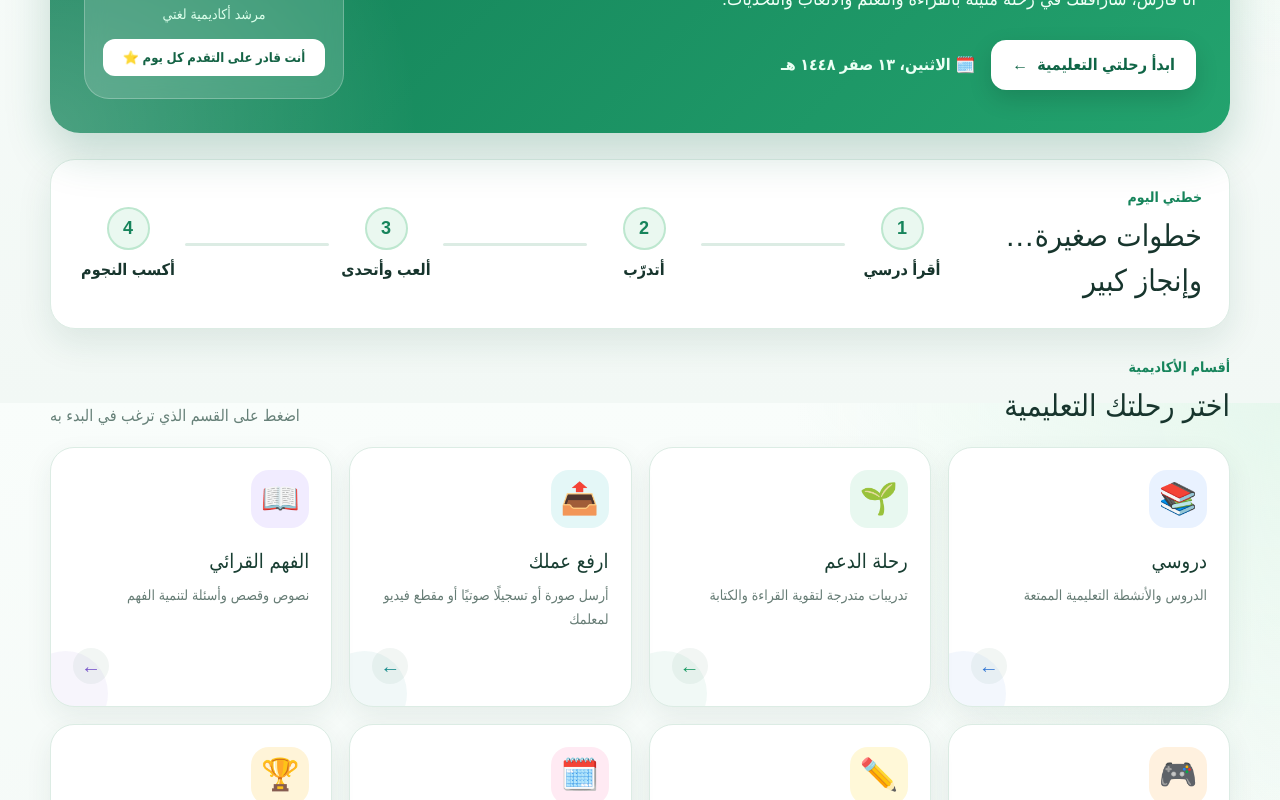
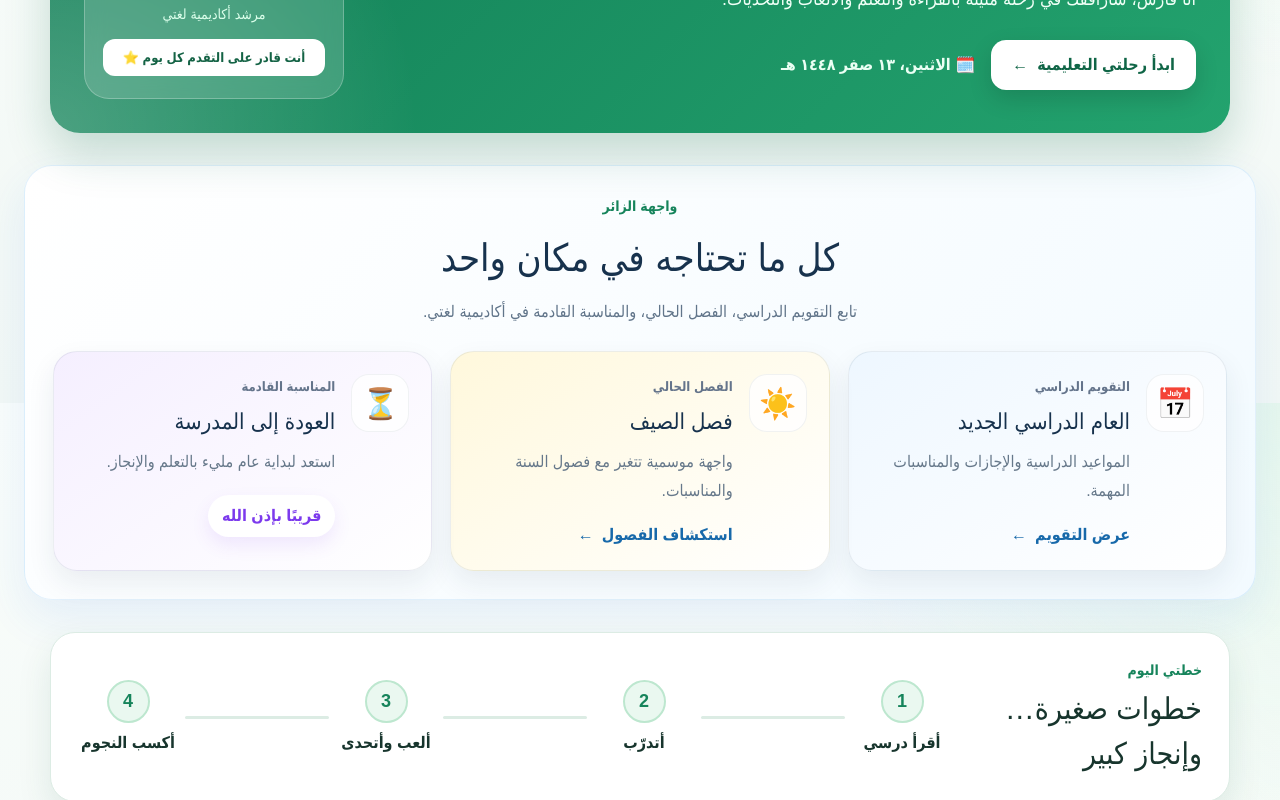
Before and after one commit to a31164949-blip/lughati-academy, a Next.js app in the folder lughati-next/: page / in a window 1280 px wide. Shown: the part 397-1197 px from the top of the page. Built offline with nearby package versions, Linux system fonts and the light colour scheme.

Commit message:
Add visitor dashboard to homepage

```diff
--- a/lughati-next/app/globals.css
+++ b/lughati-next/app/globals.css
@@ -2347,3 +2347,160 @@ a {
     padding: 20px 17px;
   }
 }
+/* =========================
+   Visitor Dashboard
+========================= */
+
+.visitor-dashboard {
+  margin: 32px auto;
+  padding: 28px;
+  border-radius: 28px;
+  background:
+    linear-gradient(
+      135deg,
+      rgba(255, 255, 255, 0.96),
+      rgba(242, 250, 255, 0.96)
+    );
+  border: 1px solid rgba(30, 136, 229, 0.12);
+  box-shadow: 0 18px 45px rgba(37, 99, 235, 0.09);
+}
+
+.visitor-dashboard-header {
+  text-align: center;
+  margin-bottom: 24px;
+}
+
+.visitor-dashboard-header h2 {
+  margin: 8px 0 10px;
+  font-size: clamp(26px, 4vw, 38px);
+  color: #17324d;
+}
+
+.visitor-dashboard-header p {
+  margin: 0 auto;
+  max-width: 720px;
+  color: #61758a;
+  line-height: 1.9;
+}
+
+.visitor-dashboard-grid {
+  display: grid;
+  grid-template-columns: repeat(3, minmax(0, 1fr));
+  gap: 18px;
+}
+
+.visitor-info-card {
+  min-height: 220px;
+  display: flex;
+  align-items: flex-start;
+  gap: 16px;
+  padding: 22px;
+  border-radius: 24px;
+  background: #ffffff;
+  border: 1px solid rgba(23, 50, 77, 0.08);
+  box-shadow: 0 12px 28px rgba(23, 50, 77, 0.08);
+  transition:
+    transform 0.25s ease,
+    box-shadow 0.25s ease;
+}
+
+.visitor-info-card:hover {
+  transform: translateY(-4px);
+  box-shadow: 0 18px 34px rgba(23, 50, 77, 0.13);
+}
+
+.visitor-card-icon {
+  width: 58px;
+  height: 58px;
+  flex: 0 0 58px;
+  display: grid;
+  place-items: center;
+  border-radius: 18px;
+  font-size: 30px;
+  background: rgba(255, 255, 255, 0.82);
+  box-shadow: inset 0 0 0 1px rgba(23, 50, 77, 0.06);
+}
+
+.visitor-card-label {
+  display: inline-block;
+  margin-bottom: 8px;
+  font-size: 13px;
+  font-weight: 800;
+  color: #64748b;
+}
+
+.visitor-info-card h3 {
+  margin: 0 0 10px;
+  font-size: 22px;
+  color: #17324d;
+}
+
+.visitor-info-card p {
+  margin: 0;
+  color: #66788a;
+  line-height: 1.8;
+}
+
+.calendar-card {
+  background: linear-gradient(145deg, #eef7ff, #ffffff);
+}
+
+.season-card {
+  background: linear-gradient(145deg, #fff8dc, #ffffff);
+}
+
+.event-card {
+  background: linear-gradient(145deg, #f5efff, #ffffff);
+}
+
+.visitor-card-link {
+  display: inline-flex;
+  align-items: center;
+  gap: 8px;
+  margin-top: 18px;
+  font-weight: 800;
+  color: #1769aa;
+  text-decoration: none;
+}
+
+.visitor-countdown {
+  display: inline-flex;
+  margin-top: 18px;
+  padding: 9px 14px;
+  border-radius: 999px;
+  background: #ffffff;
+  color: #7c3aed;
+  font-weight: 800;
+  box-shadow: 0 8px 18px rgba(124, 58, 237, 0.1);
+}
+
+@media (max-width: 900px) {
+  .visitor-dashboard-grid {
+    grid-template-columns: 1fr;
+  }
+}
+
+@media (max-width: 600px) {
+  .visitor-dashboard {
+    margin: 22px 12px;
+    padding: 20px 14px;
+    border-radius: 22px;
+  }
+
+  .visitor-info-card {
+    min-height: auto;
+    padding: 18px;
+    border-radius: 20px;
+  }
+
+  .visitor-card-icon {
+    width: 50px;
+    height: 50px;
+    flex-basis: 50px;
+    font-size: 26px;
+  }
+
+  .visitor-info-card h3 {
+    font-size: 20px;
+  }
+}
--- a/lughati-next/app/page.tsx
+++ b/lughati-next/app/page.tsx
@@ -194,6 +194,54 @@ useEffect(() => {
         </div>
       </section>
 
+<section className="visitor-dashboard">
+  <div className="visitor-dashboard-header">
+    <span className="section-label">واجهة الزائر</span>
+    <h2>كل ما تحتاجه في مكان واحد</h2>
+    <p>
+      تابع التقويم الدراسي، الفصل الحالي، والمناسبة القادمة في أكاديمية لغتي.
+    </p>
+  </div>
+
+  <div className="visitor-dashboard-grid">
+    <article className="visitor-info-card calendar-card">
+      <div className="visitor-card-icon">📅</div>
+      <div>
+        <span className="visitor-card-label">التقويم الدراسي</span>
+        <h3>العام الدراسي الجديد</h3>
+        <p>المواعيد الدراسية والإجازات والمناسبات المهمة.</p>
+        <Link href="/academic-calendar" className="visitor-card-link">
+          عرض التقويم
+          <span>←</span>
+        </Link>
+      </div>
+    </article>
+
+    <article className="visitor-info-card season-card">
+      <div className="visitor-card-icon">☀️</div>
+      <div>
+        <span className="visitor-card-label">الفصل الحالي</span>
+        <h3>فصل الصيف</h3>
+        <p>واجهة موسمية تتغير مع فصول السنة والمناسبات.</p>
+        <Link href="/seasons" className="visitor-card-link">
+          استكشاف الفصول
+          <span>←</span>
+        </Link>
+      </div>
+    </article>
+
+    <article className="visitor-info-card event-card">
+      <div className="visitor-card-icon">⏳</div>
+      <div>
+        <span className="visitor-card-label">المناسبة القادمة</span>
+        <h3>العودة إلى المدرسة</h3>
+        <p>استعد لبداية عام مليء بالتعلم والإنجاز.</p>
+        <span className="visitor-countdown">قريبًا بإذن الله</span>
+      </div>
+    </article>
+  </div>
+</section>
+
       <section className="quick-plan">
         <div>
           <span className="section-label">خطتي اليوم</span>
```
